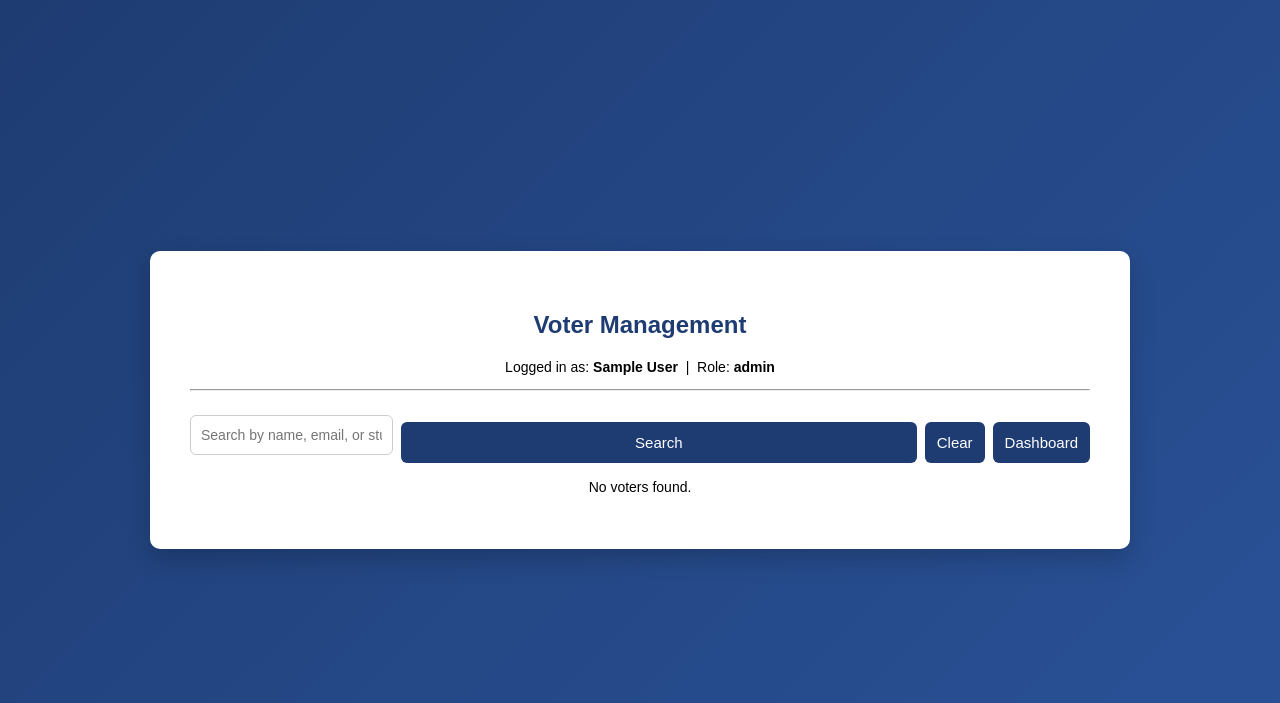
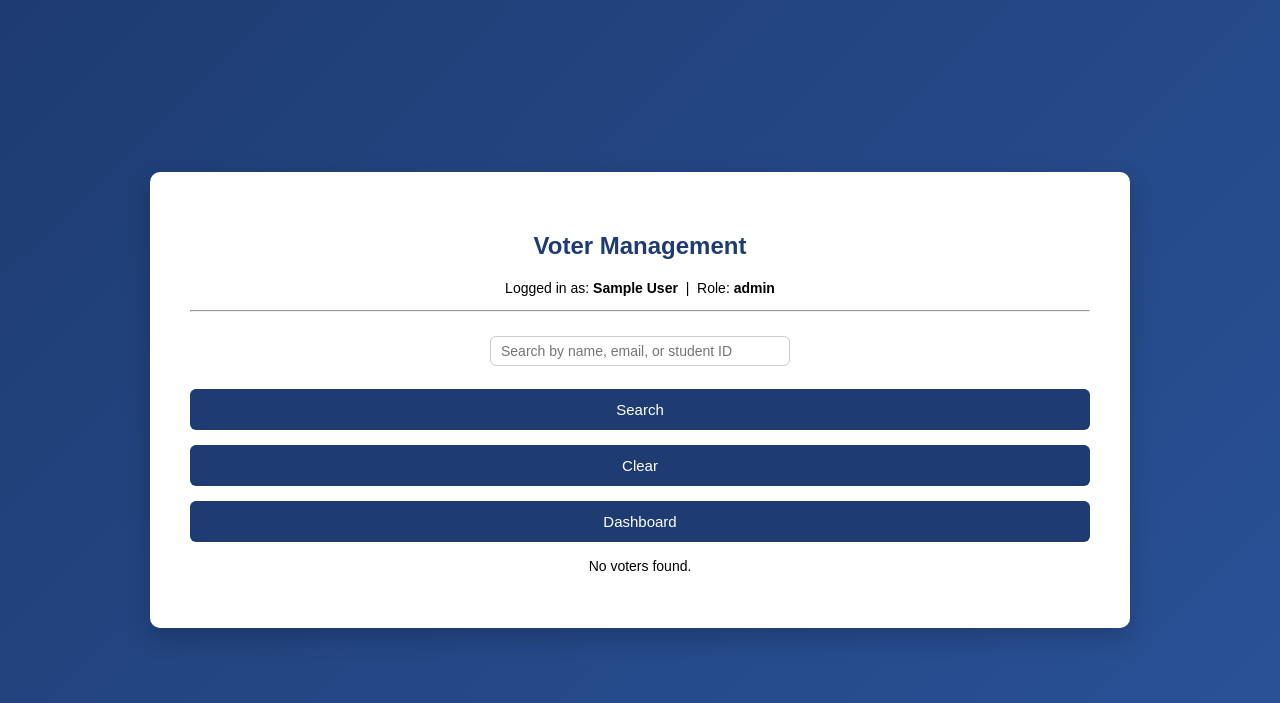
Before and after one commit to rafael2983/ITPROG-Election-System, a PHP site: page /manage_voters.php in a window 1280 px wide. Shown: the top 703 px of the page. Run offline with PHP 8.4, Linux system fonts and the light colour scheme; the visitor is signed in with stand-in values (Sample User, id 1); tables that the repository leaves empty or names only in its code hold one stand-in row (values such as "Sample post").

Commit message:
Update manage_voters.php

```diff
--- a/election-system-MP/manage_voters.php
+++ b/election-system-MP/manage_voters.php
@@ -12,7 +12,7 @@ if (!in_array($_SESSION['role'], $allowed_roles)) {
     exit();
 }
 
-// ── DELETE VOTER (manager and admin only) ────────────────────
+// Delete Voters
 if (isset($_GET['delete_id'])) {
     if (in_array($_SESSION['role'], ['manager', 'admin'])) {
         $id = $_GET['delete_id'];
@@ -26,7 +26,7 @@ if (isset($_GET['delete_id'])) {
     }
 }
 
-// ── FETCH VOTERS ─────────────────────────────────────────────
+// Fetch Voters
 $search = isset($_GET['search']) ? "%" . $_GET['search'] . "%" : "%";
 $voters = $conn->query("
     SELECT  u.id, u.full_name, u.student_id, u.email, u.role, u.created_at,
@@ -39,7 +39,7 @@ $voters = $conn->query("
     ORDER BY u.full_name
 ");
 
-// ── FETCH SINGLE VOTER FOR VIEW ───────────────────────────────
+// Search for Single Voter
 $view_voter = null;
 if (isset($_GET['view_id'])) {
     $view_voter = $conn->query("
@@ -63,16 +63,14 @@ if (isset($_GET['view_id'])) {
     <hr style="margin:10px 0 16px;">
 
     <!-- Search -->
-    <div style="margin-bottom:16px;">
-        <form method="GET" style="display:flex; gap:8px;">
+    <form method="GET" style="margin-bottom:16px;">
         <input type="text" name="search" placeholder="Search by name, email, or student ID"
                 value="<?= htmlspecialchars($_GET['search'] ?? '') ?>"
                 style="padding:6px 10px; width:300px;">
         <button type="submit" >Search</button>
-            <a href="voter_management.php"><button type="button">Clear</button></a>
+        <a href="manage_voters.php"><button type="button">Clear</button></a>
         <a href="dashboard.php"><button type="button">Dashboard</button></a>
     </form>
-    </div>
 
     <!-- View Voter Details -->
     <?php if ($view_voter): ?>
@@ -94,7 +92,7 @@ if (isset($_GET['view_id'])) {
         <p style="margin-top:8px;"><strong>Votes Cast:</strong> <?= $view_voter['total_votes'] ?></p>
 
         <div style="margin-top:14px;">
-            <a href="voter_management.php<?= isset($_GET['search']) ? '?search=' . urlencode($_GET['search']) : '' ?>">
+            <a href="manage_voters.php<?= isset($_GET['search']) ? '?search=' . urlencode($_GET['search']) : '' ?>">
                 <button type="button">Close</button>
             </a>
         </div>
@@ -108,7 +106,6 @@ if (isset($_GET['view_id'])) {
 
         <div style="display:flex; align-items:center; justify-content:space-between; border:1px solid #ddd; border-radius:8px; padding:14px 16px; margin-bottom:10px; background:#fff;">
 
-            <!-- Left: avatar + info -->
             <div style="display:flex; align-items:center; gap:16px;">
                 <div style="width:50px; height:50px; border-radius:50%; background:#eee; display:flex; align-items:center; justify-content:center; font-size:22px; color:#999; flex-shrink:0;">
                     &#128100;
@@ -126,7 +123,6 @@ if (isset($_GET['view_id'])) {
                 </div>
             </div>
 
-            <!-- Right: actions -->
             <div style="text-align:right; flex-shrink:0; margin-left:16px;">
                 <a href="?view_id=<?= $row['id'] ?><?= isset($_GET['search']) ? '&search=' . urlencode($_GET['search']) : '' ?>">View</a>
 
```
Lines whose indentation alone changed are shown as unchanged.
